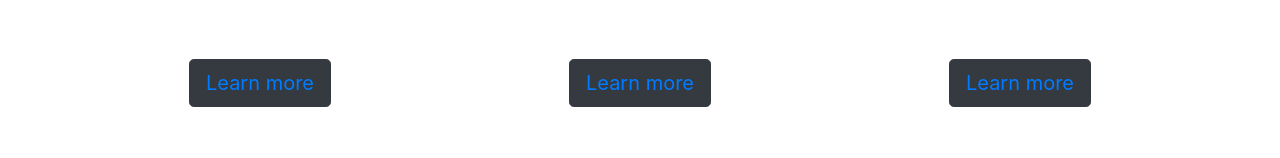
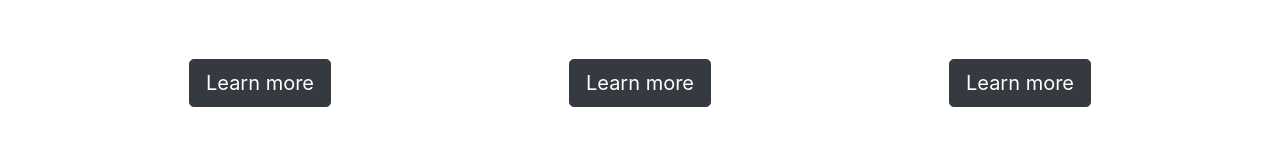
Before and after one commit to caitlinboldt/bootstrap, a plain HTML site: page index.html in a window 1280 px wide. Shown: the part 734-892 px from the top of the page. Drawn offline with nearby package versions, Linux system fonts and the light colour scheme.

Commit message:
css col fix

```diff
--- a/css/style.css
+++ b/css/style.css
@@ -5,7 +5,7 @@
     color: black;
     width: 100px;
 }
-.col-3 a {
+.col-md-3 a {
     color: white;
     text-decoration: none;
 }
```
